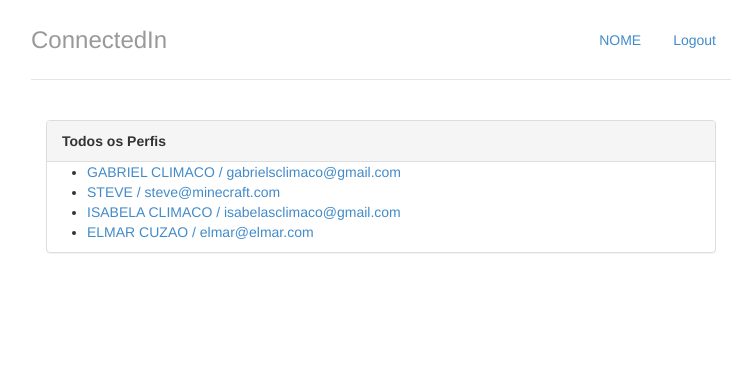
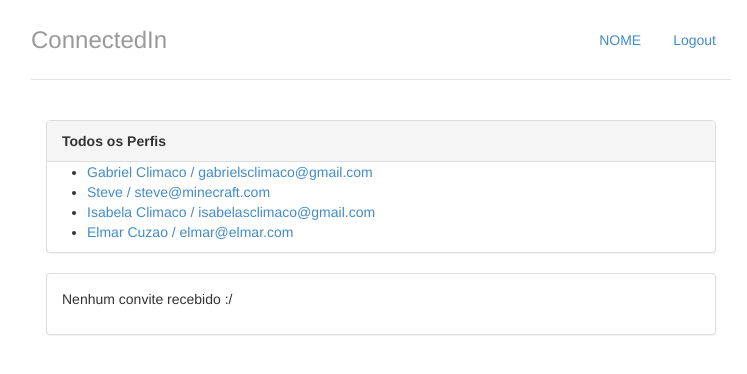
Before and after one commit to climaco02/connectedin-python-django, a Django app: page / in a window 1280 px wide. Shown: the top 374 px of the page, without its empty margins (259-1006 px from the left). Run offline with Django 3.2, Linux system fonts and the light colour scheme; data comes from the database, SQL or seed files in the repository.

Commit message:
adding container to display invitations

```diff
--- a/perfis/templates/index.html
+++ b/perfis/templates/index.html
@@ -5,11 +5,11 @@
             <div class="panel-heading">
                 <strong>Todos os Perfis</strong>
             </div>
-        {% if perfis%}
+            {% if perfis %}
             	<ul>
             		{%for perfil in perfis%}
             			<li>
-        				<a href="{% url 'exibir' perfil.id %}">{{perfil.nome|upper}} / {{perfil.email}}</a>
+            				<a href="{% url 'exibir' perfil.id %}">{{perfil.nome}} / {{perfil.email}}</a>
             			</li>
             		{% endfor %}
             	</ul>
@@ -17,5 +17,26 @@
             	<p>Nenhum perfil cadastrado</p>
             {% endif %}
         </div>
+        <div class="panel panel-default">
+            {% with total_de_convites=perfil_logado.convites_recebidos.count %}
+                {% if total_de_convites %}
+                    <div class="panel-heading">
+                        <strong>Você tem {{ total_de_convites }} convite{{ total_de_convites|pluralize}}</strong>
+                    </div>
+                    <ul class="list-group">
+                        {% for convite in perfil_logado.convites_recebidos.all %}
+                            <li class="list-group-item">
+                                {{ convite.solicitante.nome }}
+                                <a href="#" class="pull-right">aceitar</a>
+                            </li>
+                        {% endfor %}
+                    </ul>
+                {% else %}
+                    <div class="panel-body">
+                        <p>Nenhum convite recebido :/</p>
+                    </div>
+                {% endif %}
+            {% endwith %}
+        </div>
     </div>
 {% endblock %}
```
Lines whose indentation alone changed are shown as unchanged.
